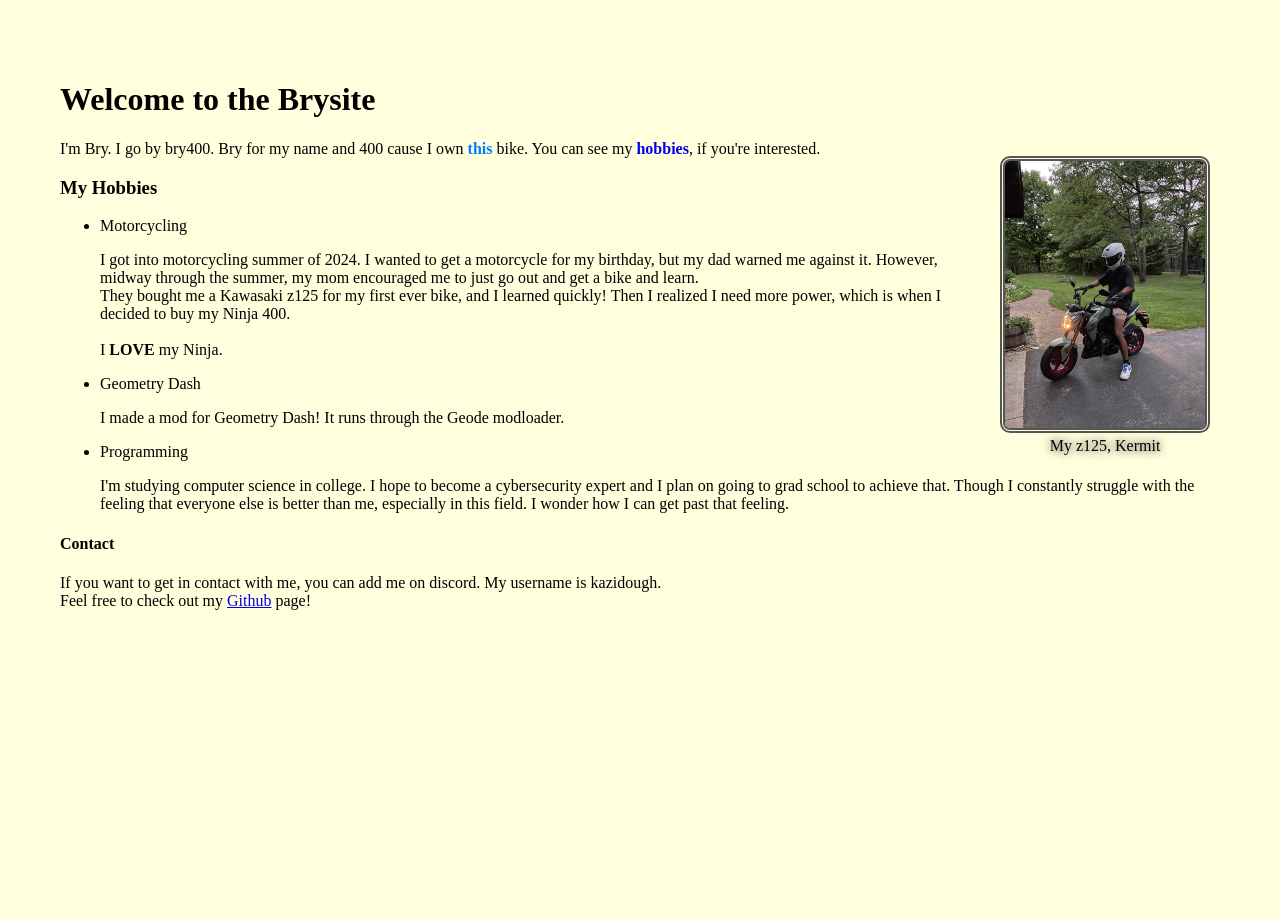
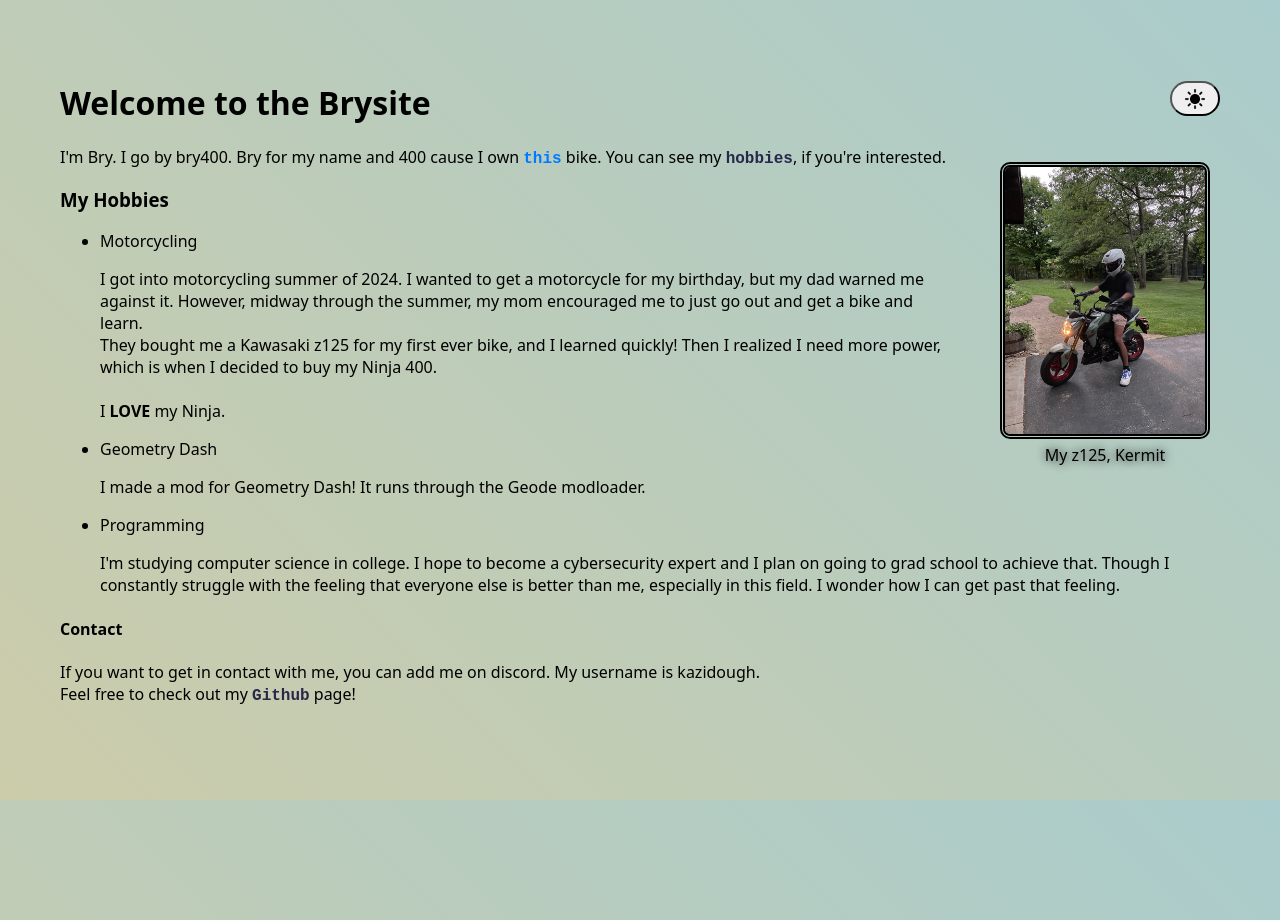
Before and after one commit to kazido/brysite, a plain HTML site: page index.html in a window 1280 px wide. Before the commit the page ends 800 px from the top, so only its background shows below. Drawn offline with Linux system fonts and the light colour scheme.

Commit message:
added light and dark mode

```diff
--- a/index.html
+++ b/index.html
@@ -6,10 +6,51 @@
     <meta name="viewport" content="width=device-width, initial-scale=1.0">
     <title>Brysite</title>
     <style>
+        ::-webkit-scrollbar {
+            width: 8px;
+            /* Width of the scrollbar */
+        }
+
+        ::-webkit-scrollbar-thumb {
+            background-color: #999;
+            /* Color of the scroll thumb */
+            border-radius: 6px;
+            /* Rounded corners for the thumb */
+            border: 2px solid transparent;
+            /* Optional: Adds spacing */
+        }
+
+        ::-webkit-scrollbar-track {
+            background-image: var(--bg-gradient);
+            /* Color of the scrollbar track */
+        }
+
         body {
+            background-image: var(--bg-gradient);
             margin: 50px;
             padding: 10px;
-            background-color: #FFFFDD;
+            background-attachment: fixed;
+            background-size: cover;
+            height: 100vh;
+            font-family: system-ui, -apple-system, BlinkMacSystemFont, 'Segoe UI', Roboto, Oxygen, Ubuntu, Cantarell, 'Open Sans', 'Helvetica Neue', sans-serif
+        }
+
+        body.light-mode {
+            color: black;
+            --link-color: #282849;
+            --bg-gradient: linear-gradient(45deg, #CCA, #ACC);
+        }
+
+        body.dark-mode {
+            color: #FFFFDD;
+            --link-color: powderblue;
+            --bg-gradient: linear-gradient(45deg, #223, #322);
+        }
+
+        a {
+            color: var(--link-color);
+            font-family: monospace;
+            font-size: large;
         }
 
         .image-container {
@@ -42,33 +83,63 @@
             opacity: 1;
             transition: opacity 0.5s, visibility 0.5s;
         }
+
+        #lightdarktoggle {
+            height: 35px;
+            width: 50px;
+            padding-top: 5px;
+            border-radius: 20px;
+            border-style: outset;
+            cursor: pointer;
+            float: right;
+        }
+
+        #buttonImage {
+            width: 20px;
+            height: 20px;
+        }
+
         #z125Image {
             border-radius: 10px;
-            border-color: #555;
             border-style: double;
             border-width: 5px;
         }
-        #z125Caption {
-            color: #000;
+
+        #bikeCaption {
             border-radius: 10px;
             text-shadow: 0px 0px 10px #111;
         }
     </style>
 </head>
 
-<body>
+<body class="light-mode">
 
     <div class="container">
+        <button id="lightdarktoggle">
+            <img id="buttonImage" src="resources/sun.png">
+        </button>
+        <script>
+            const button = document.getElementById('lightdarktoggle');
+            const body = document.body;
+            const icon = button.querySelector('img')
+
+            button.addEventListener('click', function () {
+                body.classList.toggle('dark-mode');
+                body.classList.toggle('light-mode');
+                icon.src = body.classList.contains('dark-mode') ? 'resources/brightness.png' : 'resources/sun.png';
+            });
+        </script>
         <h1>Welcome to the Brysite</h1>
         <figure style="float: right; margin-right: 10px; text-align: center;">
             <img id="z125Image" src="resources/02D36884-190D-4CD2-B23B-68238A5731B1_1_105_c.jpeg" alt="Bry on z125"
                 style="width: 200px;">
-            <figcaption id="z125Caption">My z125, Kermit</figcaption>
+            <figcaption id="bikeCaption">My z125, Kermit</figcaption>
         </figure>
+
 
         <p>I'm Bry. I go by bry400. Bry for my name and 400 cause I own
             <span class="image-container">
-                <a href="#"><b>this</b></a>
+                <a><b>this</b></a>
                 <img src="resources/89C44326-C04C-4F18-B2B7-C55844805157_4_5005_c.jpeg" alt="Ninja 400">
             </span> bike.
             You can see my <a href="#hobbies" style="text-decoration: none;"><b>hobbies</b></a>, if you're interested.
@@ -103,7 +174,8 @@
         <div id="Contat">
             <h4>Contact</h4>
             <p>If you want to get in contact with me, you can add me on discord. My username is kazidough.
-                <br> Feel free to check out my <a href="https://github.com/kazido">Github</a> page!
+                <br> Feel free to check out my <a href="https://github.com/kazido"
+                    style="text-decoration: none;"><b>Github</b></a> page!
             </p>
         </div>
 
```
Also changed, not shown: resources/brightness.png (added), resources/sun.png (added).
